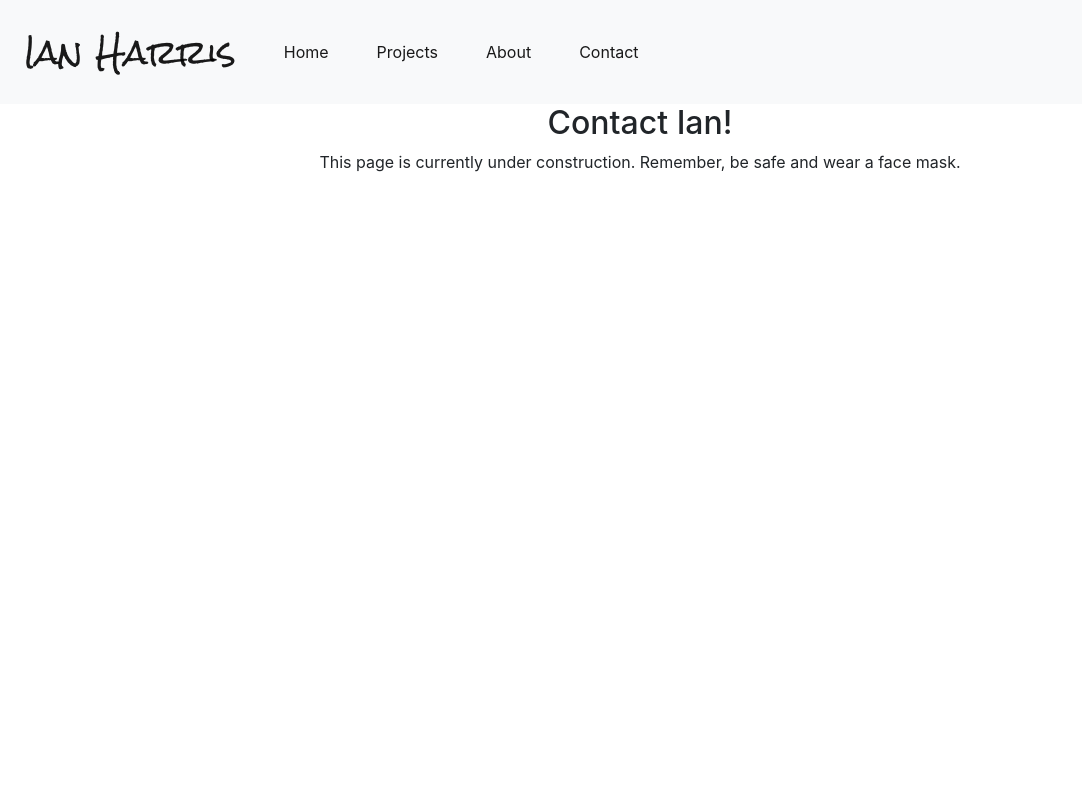
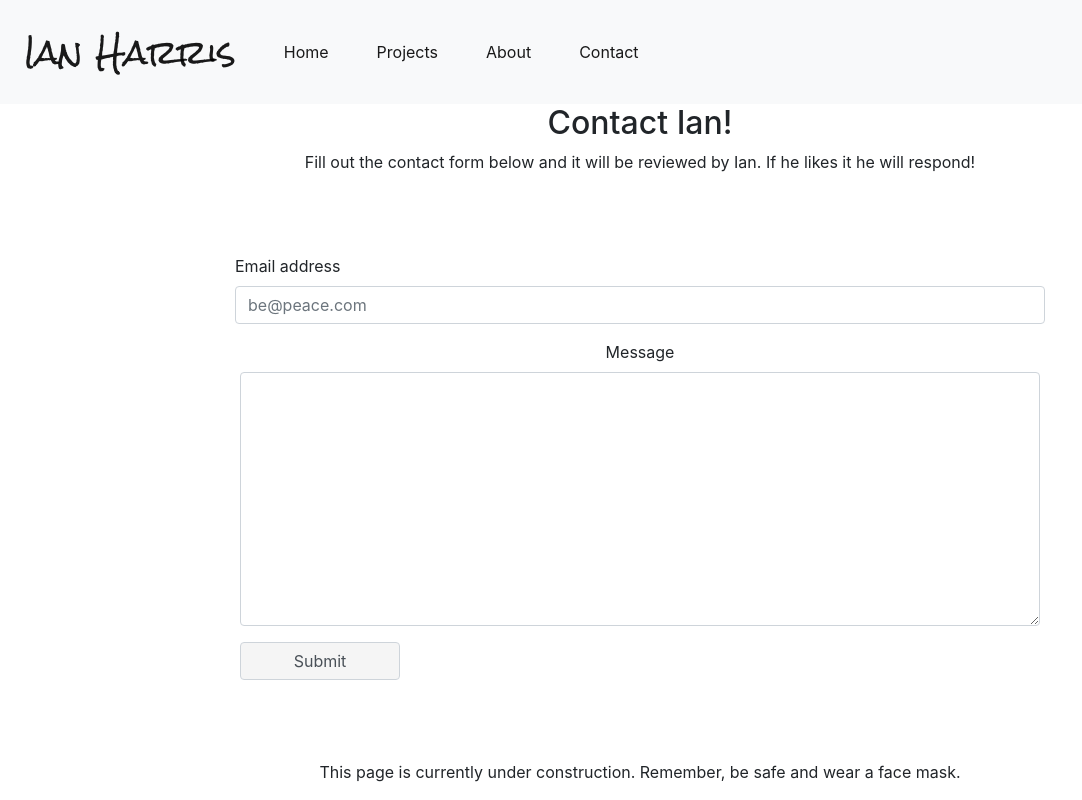
Before and after one commit to iharris06/sample-webpage-1, a React (Create React App) app: page /contact in a window 1280 px wide. Shown: the whole page, without its empty margins (0-1082 px from the left). Built offline with nearby package versions, Linux system fonts and the light colour scheme.

Commit message:
WIP: Add contact form.

```diff
--- a/src/components/Contact.js
+++ b/src/components/Contact.js
@@ -1,15 +1,23 @@
 import React, { Component } from 'react';
+import EmailForm from './EmailForm';
+import * as Constants from  '../../src/constants';
 
 class Contact extends Component {
 render(){
     return(
+        <div>
         <h2>Contact Ian!</h2>
+        <p>
+            {Constants.EMAIL_FORM_MESSAGE}
+        </p>
+        <EmailForm/>
+        </div>
         /* TODO
             Have contact form:
             - Email comments/ requests for contact/ feedback to me.
             - need some kind of captcha before submitting form.
         */
-    )
+    );
 }
 }
 
--- /dev/null
+++ b/src/components/EmailForm.js
@@ -0,0 +1,53 @@
+import React,{Component} from 'react';
+import {Form} from 'react-bootstrap'
+
+class EmailForm extends Component {
+    constructor(){
+        super();
+        this.state={
+            email:"er@at.com",
+            subject:"subject",
+            message:"message"
+        }
+        this.handleChange = this.handleEmailChange.bind(this);
+        this.handleChange = this.handleSubjectChange.bind(this);
+        this.handleChange = this.handleMessageChange.bind(this);
+        this.handleSubmit = this.handleSubmit.bind(this);
+    }
+
+    handleEmailChange(event){
+        this.setState({email: event.target.email})
+    }
+
+    handleSubjectChange(event){
+        this.setState({subject: event.target.subject})
+    }
+
+    handleMessageChange(event){
+        this.setState({message: event.target.message})
+    }
+
+    handleSubmit(event){
+        alert('Email submitted successfully!');
+        event.preventDefault();
+    }
+
+    render(){
+        return(
+            <Form className="emailForm">
+                <Form.Group controlId="emailForm.emailInput" as={Form.Row}>
+                    <Form.Label>Email address</Form.Label>
+                    <Form.Control type="email" placeholder="be@peace.com"/>
+                </Form.Group>
+                <Form.Group controlId="emailForm.messageTextArea">
+                    <Form.Label>Message</Form.Label>
+                    <Form.Control as="textarea" rows="10"/>
+                </Form.Group>
+                <Form.Group className="emailFormSubmit"  controlId="emailForm.submitInput">
+                    <Form.Control type="submit" value="Submit"/>
+                </Form.Group>
+            </Form>
+        );
+    }
+}
+export default EmailForm;
--- /dev/null
+++ b/src/constants.js
@@ -0,0 +1,2 @@
+
+    export const EMAIL_FORM_MESSAGE = "Fill out the contact form below and it will be reviewed by Ian. If he likes it he will respond!"
--- a/src/index.css
+++ b/src/index.css
@@ -47,3 +47,30 @@ code {
   margin: .5rem;
   color: rgba(0, 0, 0, 0.9);
 }
+
+.emailForm{
+margin-left:15rem;
+margin-right:15rem;
+margin-top:5rem;
+margin-bottom:5rem;
+}
+
+.emailForm-md{
+margin-left:5rem;
+margin-right:5rem;
+margin-top:5rem;
+margin-bottom:5rem;
+}
+
+.emailForm-sm {
+  margin-left:2rem;
+  margin-right:2rem;
+  margin-top:2rem;
+  margin-bottom:2rem;
+  }
+
+.emailFormSubmit input{
+  background-color:whitesmoke;
+  width:10rem;
+  text-align: center;
+}
```
